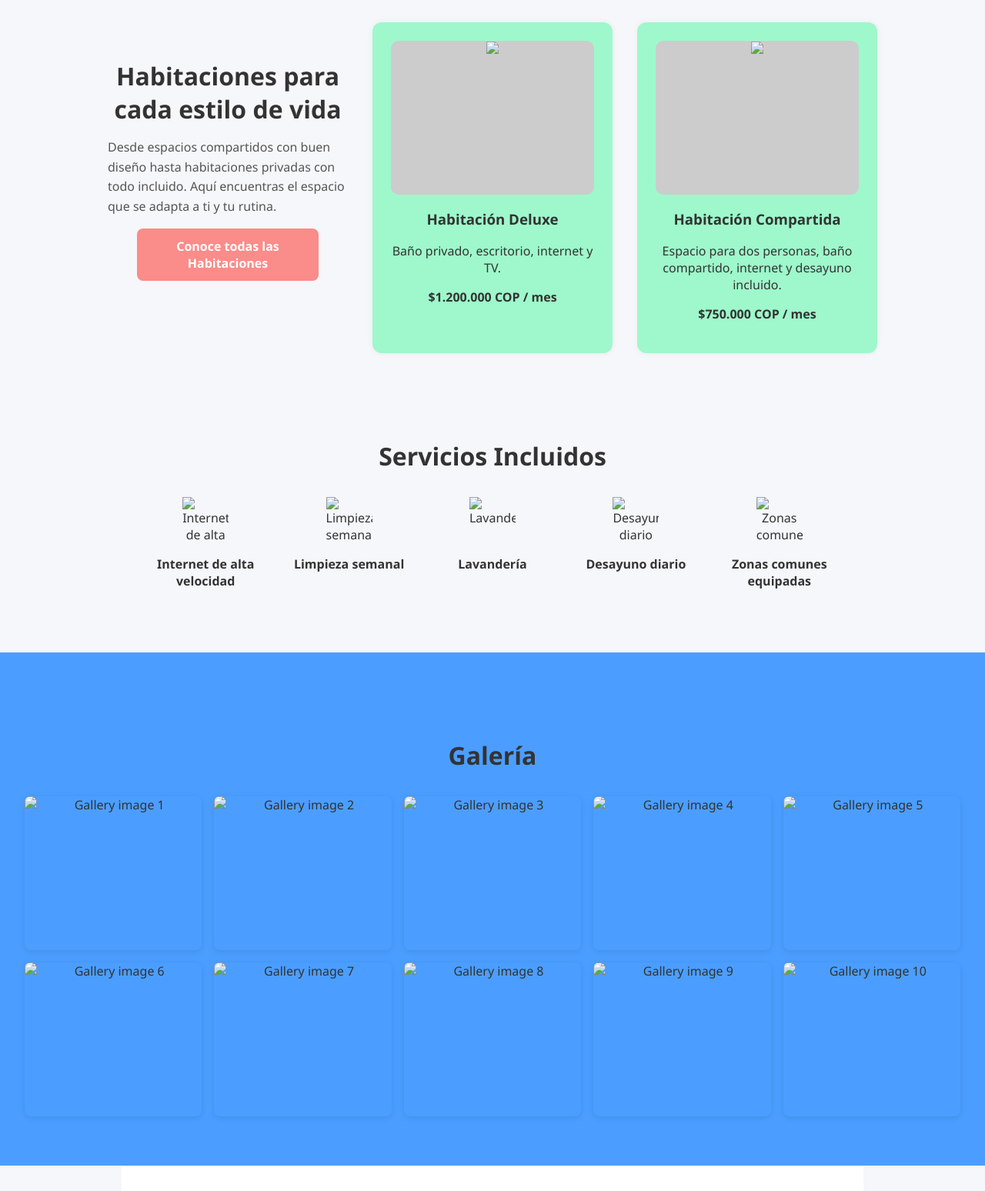
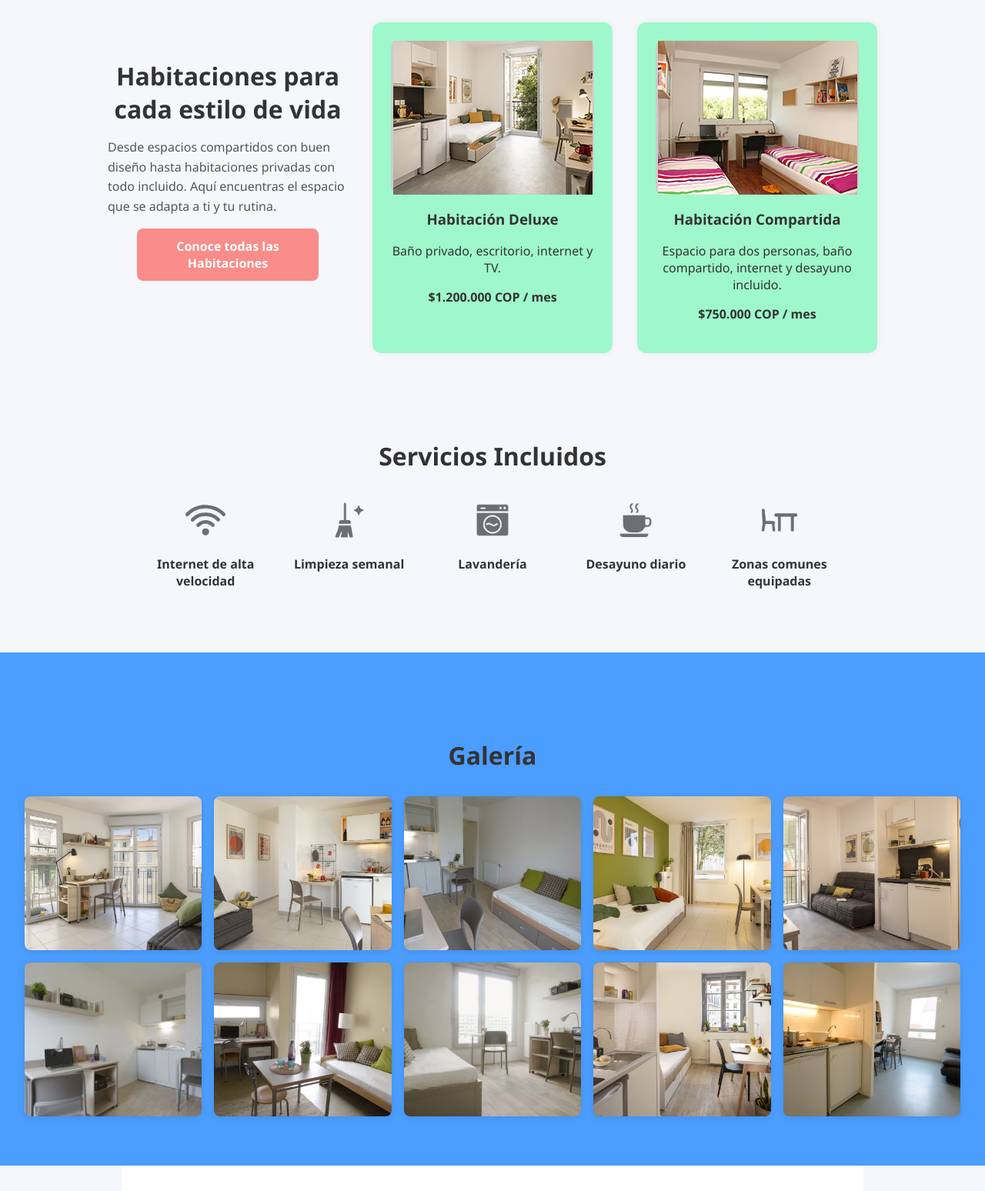
Before and after one commit to dgamay/cloneAirbnb, a plain HTML site: page Front_roomies_cali/index.html in a window 1280 px wide. Shown: the part 1249-2797 px from the top of the page at 77% size. Drawn offline with Linux system fonts and the light colour scheme; the site is published under a folder, as on GitHub Pages, so addresses that start at the root find nothing.

Commit message:
ajustes de rutas segunda version

```diff
--- a/Front_roomies_cali/index.html
+++ b/Front_roomies_cali/index.html
@@ -9,7 +9,7 @@
 <body>
   <header class="hero">
     <div class="logo-container">
-      <img src="/cloneAirbnb/Front_roomies_cali/assets/logoRMC-white.png" alt="Logo Roomies Cali" class="logo">
+      <img src="./assets/logoRMC-white.png" alt="Logo Roomies Cali" class="logo">
     </div>
     <h1>Vive, estudia y crece en comunidad</h1>
     <p>Roomies Cali es una residencia estudiantil pensada para quienes buscan un lugar moderno, seguro y lleno de experiencias únicas. ¡Bienvenid@ a tu nuevo hogar!</p>
@@ -37,7 +37,7 @@
 
     <div class="room-card">
       <div class="image-placeholder">
-        <img src="/cloneAirbnb/Front_roomies_cali/assets/images/habitacion-deluxe.jpg">
+        <img src="./assets/images/habitacion-deluxe.jpg">
       </div>
       <h3>Habitación Deluxe</h3>
       <p>Baño privado, escritorio, internet y TV.</p>
@@ -46,7 +46,7 @@
 
     <div class="room-card">
       <div class="image-placeholder">
-        <img src="/cloneAirbnb/Front_roomies_cali/assets/images/habitacion-compartida.jpg">
+        <img src="./assets/images/habitacion-compartida.jpg">
       </div>
       <h3>Habitación Compartida</h3>
       <p>Espacio para dos personas, baño compartido, internet y desayuno incluido.</p>
@@ -59,23 +59,23 @@
     <h2 class="section-title">Servicios Incluidos</h2>
     <div class="services-grid">
       <div class="service-item">
-        <img src="/cloneAirbnb/Front_roomies_cali/assets/icons/internet.png" alt="Internet de alta velocidad" class="service-icon" />
+        <img src="./assets/icons/internet.png" alt="Internet de alta velocidad" class="service-icon" />
         <h3>Internet de alta velocidad</h3>
       </div>
       <div class="service-item">
-        <img src="/cloneAirbnb/Front_roomies_cali/assets/icons/limpieza.png" alt="Limpieza semanal" class="service-icon" />
+        <img src="./assets/icons/limpieza.png" alt="Limpieza semanal" class="service-icon" />
         <h3>Limpieza semanal</h3>
       </div>
       <div class="service-item">
-        <img src="/cloneAirbnb/Front_roomies_cali/assets/icons/lavanderia.png" alt="Lavandería" class="service-icon" />
+        <img src="./assets/icons/lavanderia.png" alt="Lavandería" class="service-icon" />
         <h3>Lavandería</h3>
       </div>
       <div class="service-item">
-        <img src="/cloneAirbnb/Front_roomies_cali/assets/icons/desayuno.png" alt="Desayuno diario" class="service-icon" />
+        <img src="./assets/icons/desayuno.png" alt="Desayuno diario" class="service-icon" />
         <h3>Desayuno diario</h3>
       </div>
       <div class="service-item">
-        <img src="/cloneAirbnb/Front_roomies_cali/assets/icons/zonas-comunes.png" alt="Zonas comunes equipadas" class="service-icon" />
+        <img src="./assets/icons/zonas-comunes.png" alt="Zonas comunes equipadas" class="service-icon" />
         <h3>Zonas comunes equipadas</h3>
       </div>
     </div>
@@ -84,16 +84,16 @@
   <section class="gallery">
     <h2 class="section-title">Galería</h2>
     <div class="gallery-grid">
-      <img src="/cloneAirbnb/Front_roomies_cali/assets/images/gallery image 1.jpg" alt="Gallery image 1">
-      <img src="/cloneAirbnb/Front_roomies_cali/assets/images/gallery image 2.jpg" alt="Gallery image 2">
-      <img src="/cloneAirbnb/Front_roomies_cali/assets/images/gallery image 3.jpg" alt="Gallery image 3">
-      <img src="/cloneAirbnb/Front_roomies_cali/assets/images/gallery image 4.jpg" alt="Gallery image 4">
-      <img src="/cloneAirbnb/Front_roomies_cali/assets/images/gallery image 5.jpg" alt="Gallery image 5">
-      <img src="/cloneAirbnb/Front_roomies_cali/assets/images/gallery image 6.jpg" alt="Gallery image 6">
-      <img src="/cloneAirbnb/Front_roomies_cali/assets/images/gallery image 7.jpg" alt="Gallery image 7">
-      <img src="/cloneAirbnb/Front_roomies_cali/assets/images/gallery image 8.jpg" alt="Gallery image 8">
-      <img src="/cloneAirbnb/Front_roomies_cali/assets/images/gallery image 9.jpg" alt="Gallery image 9">
-      <img src="/cloneAirbnb/Front_roomies_cali/assets/images/gallery image 10.jpg" alt="Gallery image 10">
+      <img src="./assets/images/gallery image 1.jpg" alt="Gallery image 1">
+      <img src="./assets/images/gallery image 2.jpg" alt="Gallery image 2">
+      <img src="./assets/images/gallery image 3.jpg" alt="Gallery image 3">
+      <img src="./assets/images/gallery image 4.jpg" alt="Gallery image 4">
+      <img src="./assets/images/gallery image 5.jpg" alt="Gallery image 5">
+      <img src="./assets/images/gallery image 6.jpg" alt="Gallery image 6">
+      <img src="./assets/images/gallery image 7.jpg" alt="Gallery image 7">
+      <img src="./assets/images/gallery image 8.jpg" alt="Gallery image 8">
+      <img src="./assets/images/gallery image 9.jpg" alt="Gallery image 9">
+      <img src="./assets/images/gallery image 10.jpg" alt="Gallery image 10">
     </div>
   </section>
 
@@ -101,32 +101,32 @@
     <h2 class="section-title">Lo que dicen nuestros roomies</h2>
     <div class="reviews-grid">
       <div class="review-card">
-        <img src="/cloneAirbnb/Front_roomies_cali/assets/images/review 1.jpg" alt="Reseña 1">
+        <img src="./assets/images/review 1.jpg" alt="Reseña 1">
         <h3>“Me sentí en casa desde el primer día”</h3>
         <p>La comunidad, el ambiente y la ubicación fueron perfectos. Ideal para estudiantes nuevos en la ciudad.</p>
       </div>
       <div class="review-card">
-        <img src="/cloneAirbnb/Front_roomies_cali/assets/images/review 2.jpg" alt="Reseña 2">
+        <img src="./assets/images/review 2.jpg" alt="Reseña 2">
         <h3>“Una experiencia inolvidable”</h3>
         <p>Vivir en Roomies Cali me permitió conocer personas increíbles y enfocarme en mis estudios.</p>
       </div>
       <div class="review-card">
-        <img src="/cloneAirbnb/Front_roomies_cali/assets/images/review 3.jpg" alt="Reseña 3">
+        <img src="./assets/images/review 3.jpg" alt="Reseña 3">
         <h3>“Privacidad y buena vibra”</h3>
         <p>Los espacios son súper cómodos y modernos. Perfectos para tener mi espacio pero con gente chévere cerca.</p>
       </div>
       <div class="review-card">
-        <img src="/cloneAirbnb/Front_roomies_cali/assets/images/review 4.jpg" alt="Reseña 4">
+        <img src="./assets/images/review 4.jpg" alt="Reseña 4">
         <h3>“El mejor lugar para iniciar esta etapa”</h3>
         <p>No conocía a nadie cuando llegué, pero aquí encontré amigos y un hogar.</p>
       </div>
       <div class="review-card">
-        <img src="/cloneAirbnb/Front_roomies_cali/assets/images/review 5.jpg" alt="Reseña 5">
+        <img src="./assets/images/review 5.jpg" alt="Reseña 5">
         <h3>“Limpieza y tranquilidad siempre”</h3>
         <p>El ambiente es relajado, seguro y bien organizado. ¡Lo recomiendo con los ojos cerrados!</p>
       </div>
       <div class="review-card">
-        <img src="/cloneAirbnb/Front_roomies_cali/assets/images/review 6.jpg" alt="Reseña 6">
+        <img src="./assets/images/review 6.jpg" alt="Reseña 6">
         <h3>“Todo está pensado para estudiantes”</h3>
         <p>Desde el internet rápido hasta los espacios para estudiar y descansar, todo fue ideal. Muy recomendado.</p>
       </div>
@@ -157,7 +157,7 @@
 
 <footer>
   <div class="footer-content">
-    <img src="/cloneAirbnb/Front_roomies_cali/assets/logoRMC-01.png" alt="Logo Roomies Cali" class="footer-logo">
+    <img src="./assets/logoRMC-01.png" alt="Logo Roomies Cali" class="footer-logo">
     <p>&copy; 2025 Roomies Cali. Todos los derechos reservados.</p>
   </div>
 </footer>
--- a/Front_roomies_cali/styles.css
+++ b/Front_roomies_cali/styles.css
@@ -19,7 +19,7 @@ body {
     text-align: center;
     padding: 6rem 1rem;
     height: 80vh;
-    background-image: url(/cloneAirbnb/Front_roomies_cali/assets/images/home_header.jpg);
+    background-image: url(./assets/images/home_header.jpg);
     background-size: cover;
   }
 
@@ -101,7 +101,7 @@ body {
     background-color: #28A89C;
     flex-shrink: 0;
     border-radius: 12px;
-    background-image: url(/cloneAirbnb/Front_roomies_cali/assets/images/visuel_article_blog_FH-2.png);
+    background-image: url(./assets/images/visuel_article_blog_FH-2.png);
   }
 
 
```
